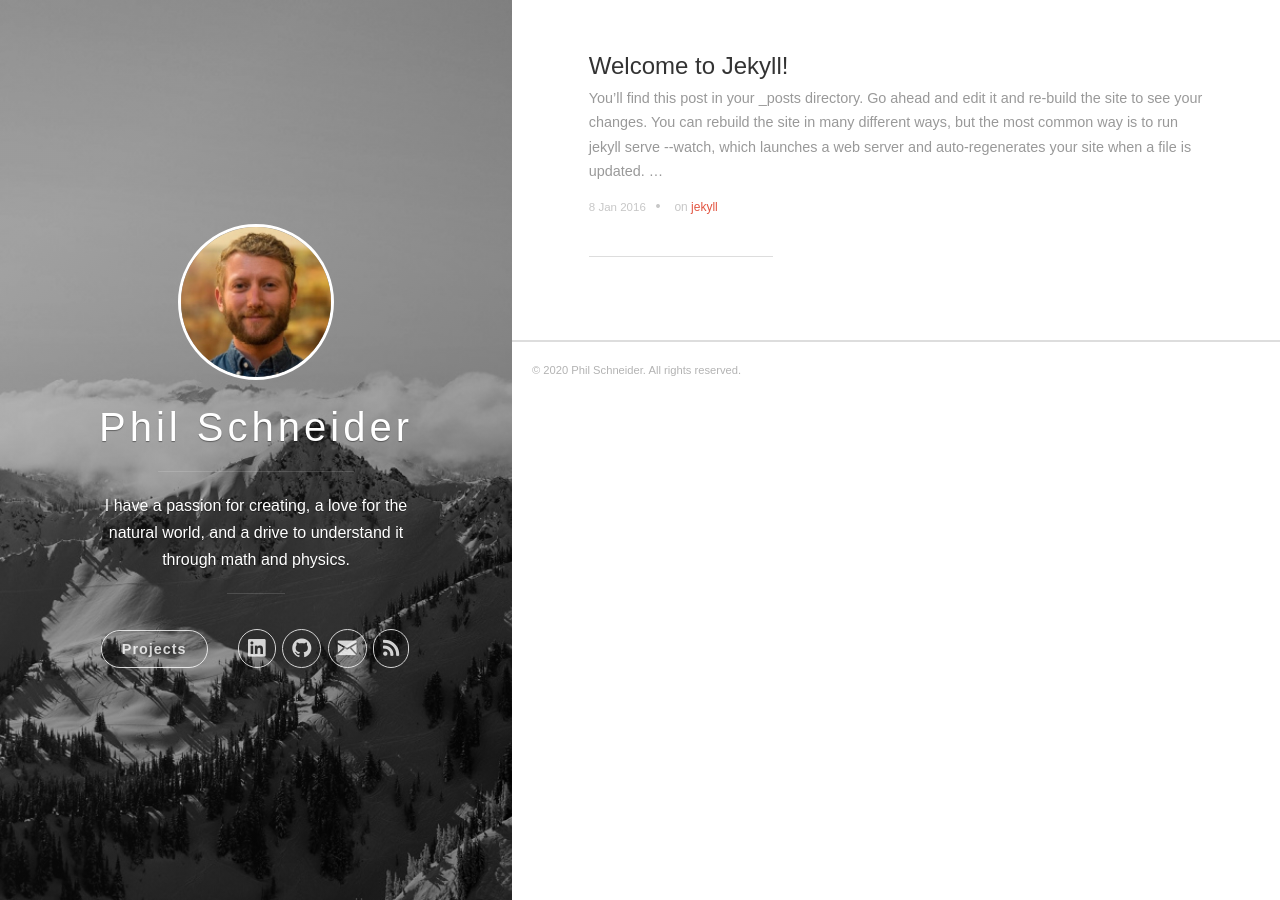
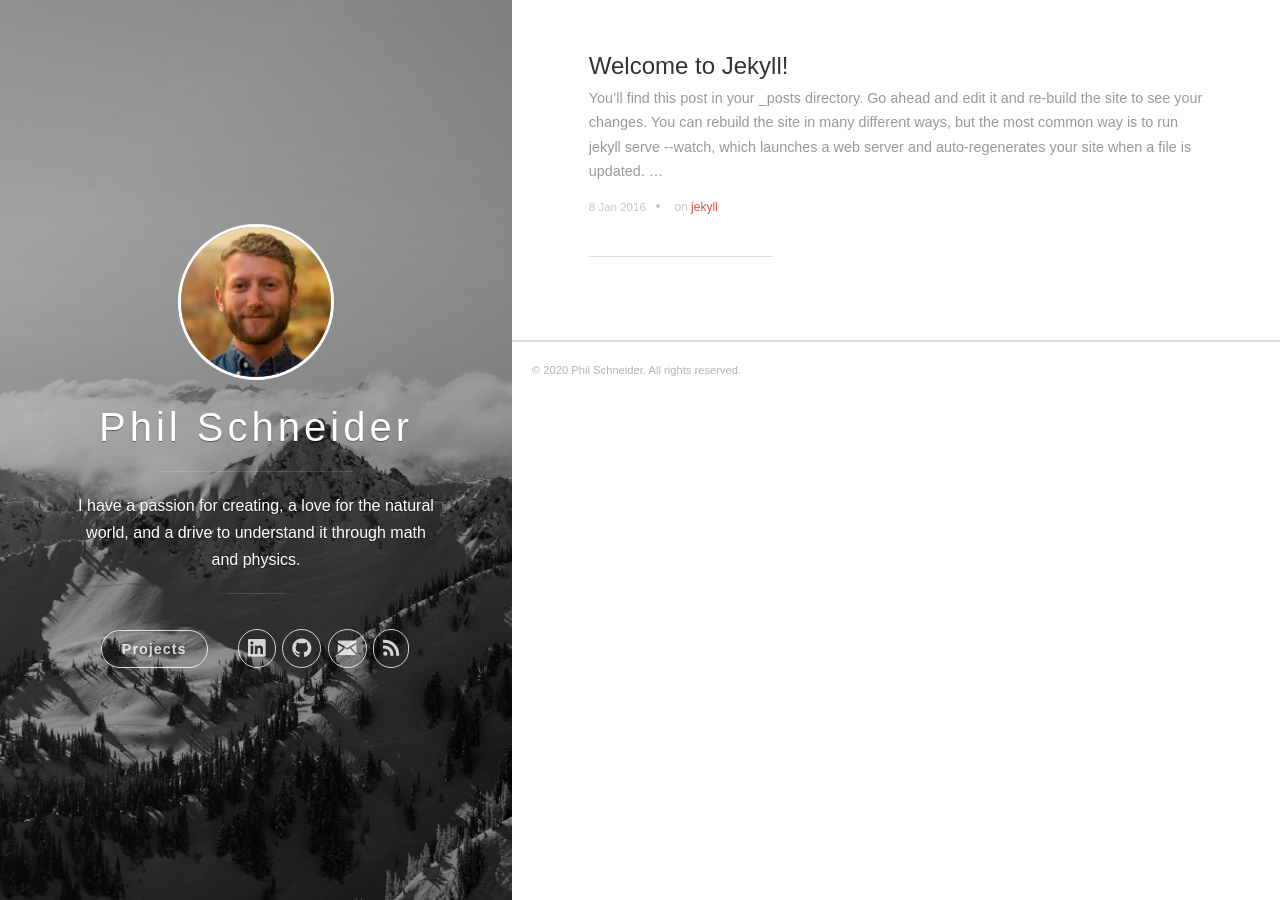
Before and after one commit to Schnep45/Schnep45.github.io, a Jekyll site: the page built from index.html, in a window 1280 px wide. Built offline with Jekyll 4.4.1, drawn with Linux system fonts in a browser that asks for light colours; the list of posts is cut into pages by our own code.

Commit message:
description style

```diff
--- a/_sass/uno.scss
+++ b/_sass/uno.scss
@@ -1233,7 +1233,7 @@ hr {
 	margin-bottom: .2em; }
 
 .panel-cover__description {
-	margin: 0 30px;
+	margin: 0 15px;
 	color: #FFF;}
 
 .panel-cover__divider {
@@ -1573,7 +1573,7 @@ input[type="tel"] {
 
 	.panel-cover__description {
 		margin: 0 5px;
-		font-size: 1.5em; }
+		font-size: 1.2em; }
 
 	.navigation--social {
 		margin-top: 5px;
```
